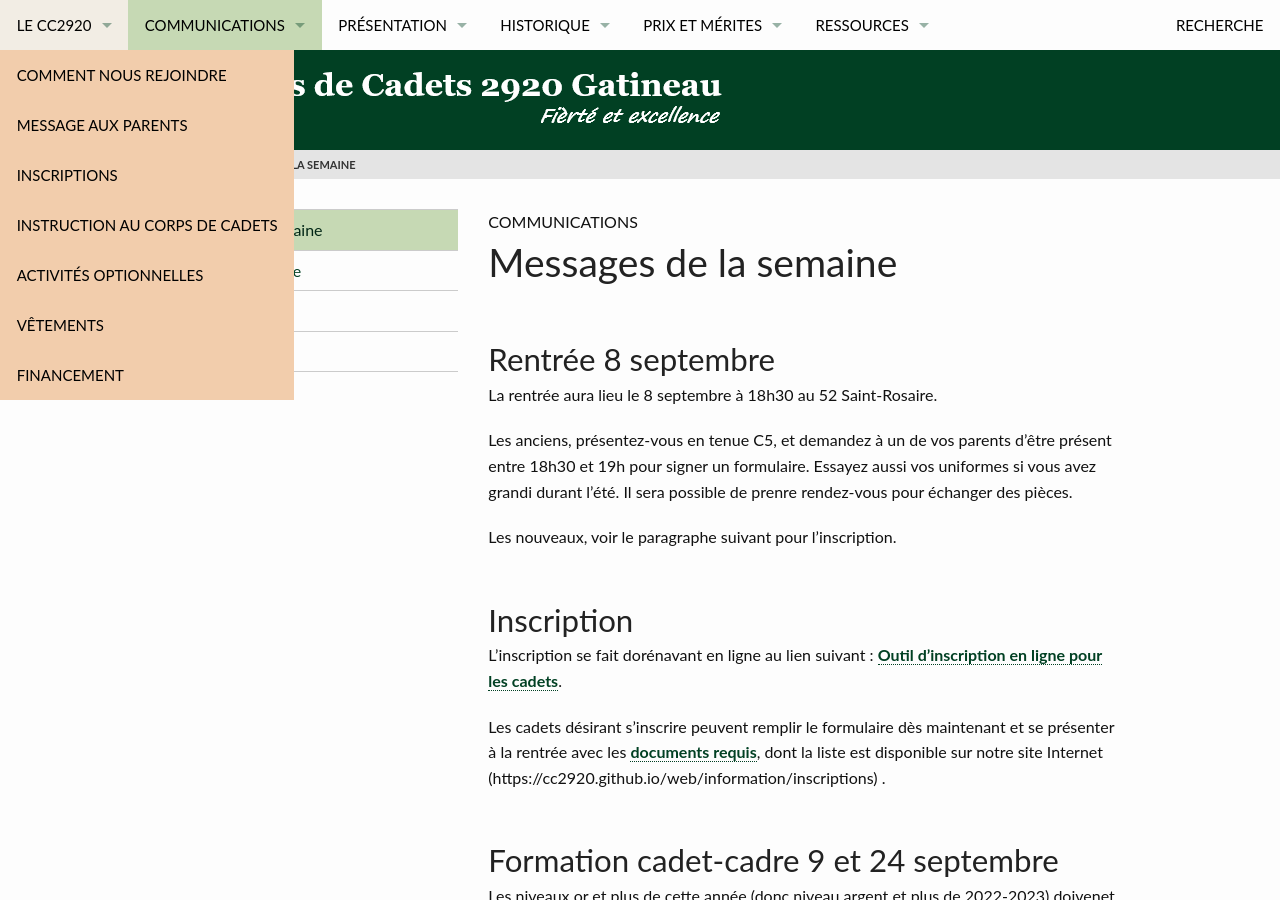
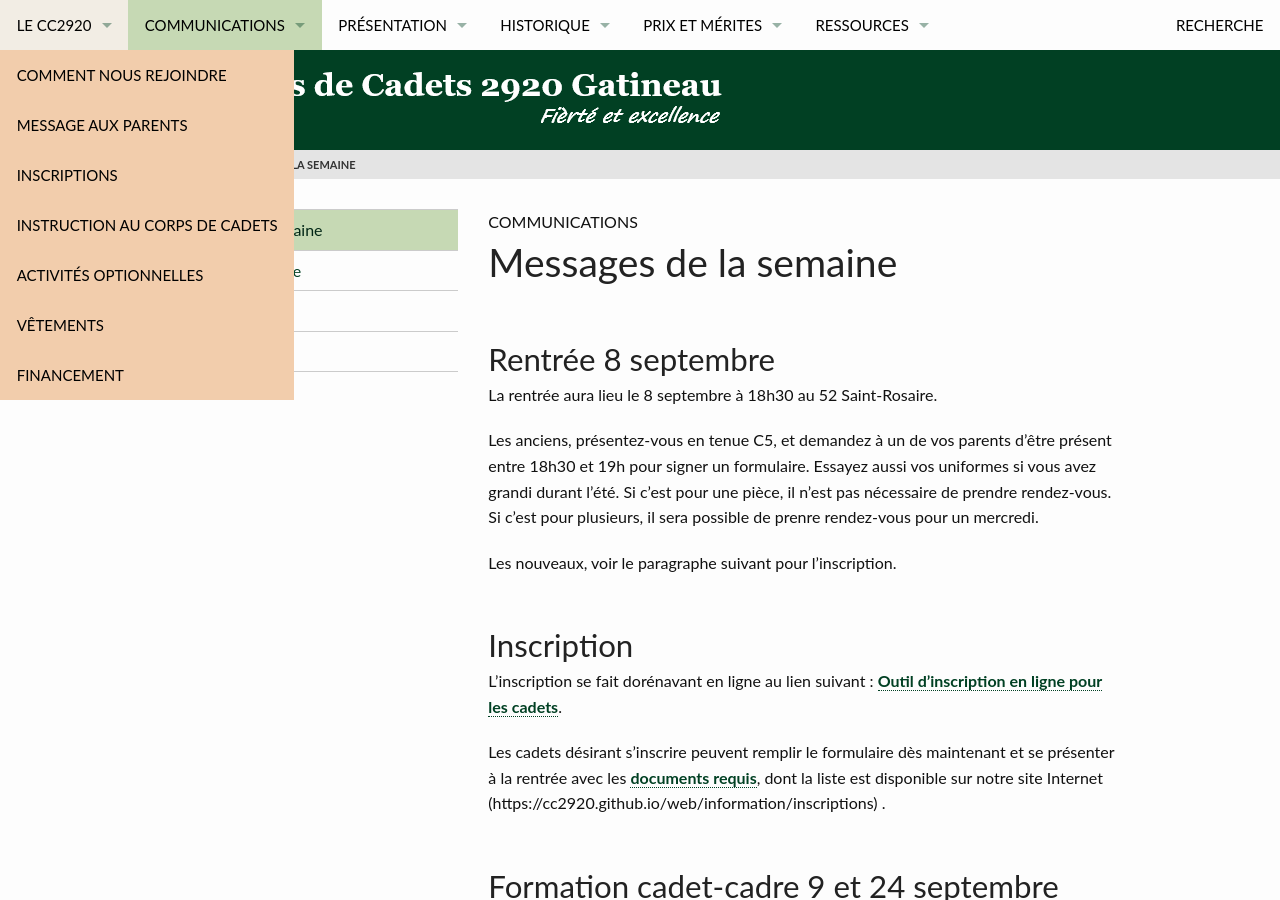
Before and after one commit to CC2920/web, a Jekyll site: the page built from _communications/messages.md, in a window 1280 px wide and 900 px high. Built offline with Jekyll 4.4.1, drawn with Linux system fonts in a browser that asks for light colours.

Commit message:
Update messages.md

```diff
--- a/_communications/messages.md
+++ b/_communications/messages.md
@@ -20,7 +20,7 @@ activities:
 
 La rentrée aura lieu le 8 septembre à 18h30 au 52 Saint-Rosaire.
 
-Les anciens, présentez-vous en tenue C5, et demandez à un de vos parents d'être présent entre 18h30 et 19h pour signer un formulaire. Essayez aussi vos uniformes si vous avez grandi durant l'été. Il sera possible de prenre rendez-vous pour échanger des pièces.
+Les anciens, présentez-vous en tenue C5, et demandez à un de vos parents d'être présent entre 18h30 et 19h pour signer un formulaire. Essayez aussi vos uniformes si vous avez grandi durant l'été. Si c'est pour une pièce, il n'est pas nécessaire de prendre rendez-vous. Si c'est pour plusieurs, il sera possible de prenre rendez-vous pour un mercredi.
 
 Les nouveaux, voir le paragraphe suivant pour l'inscription.
 
```
